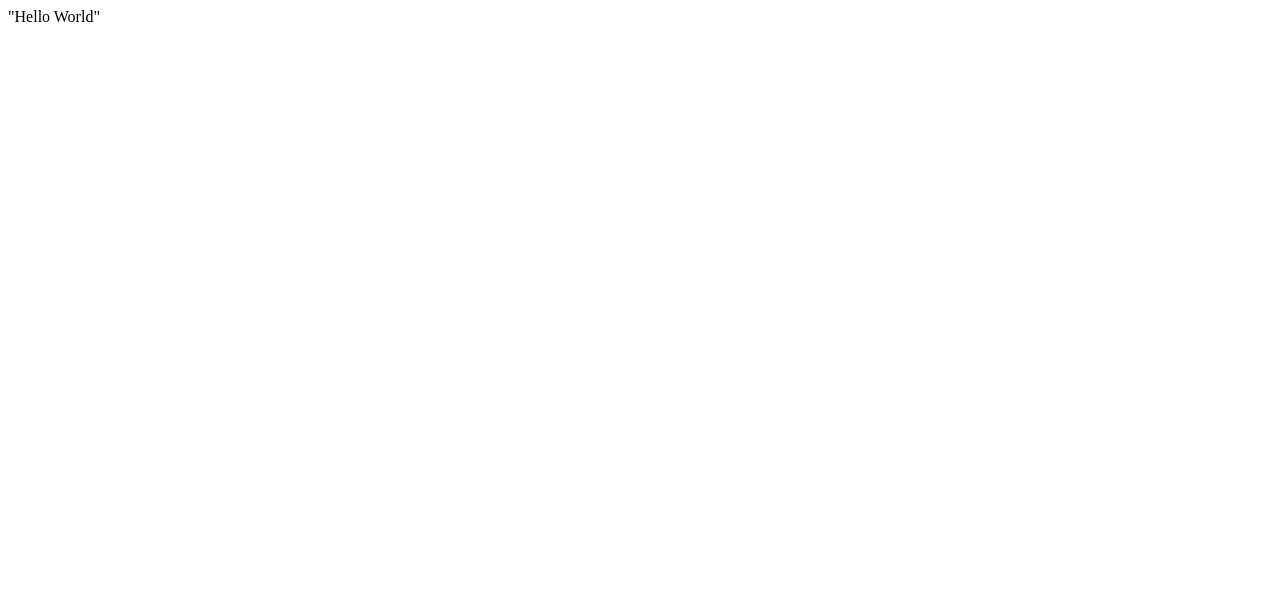
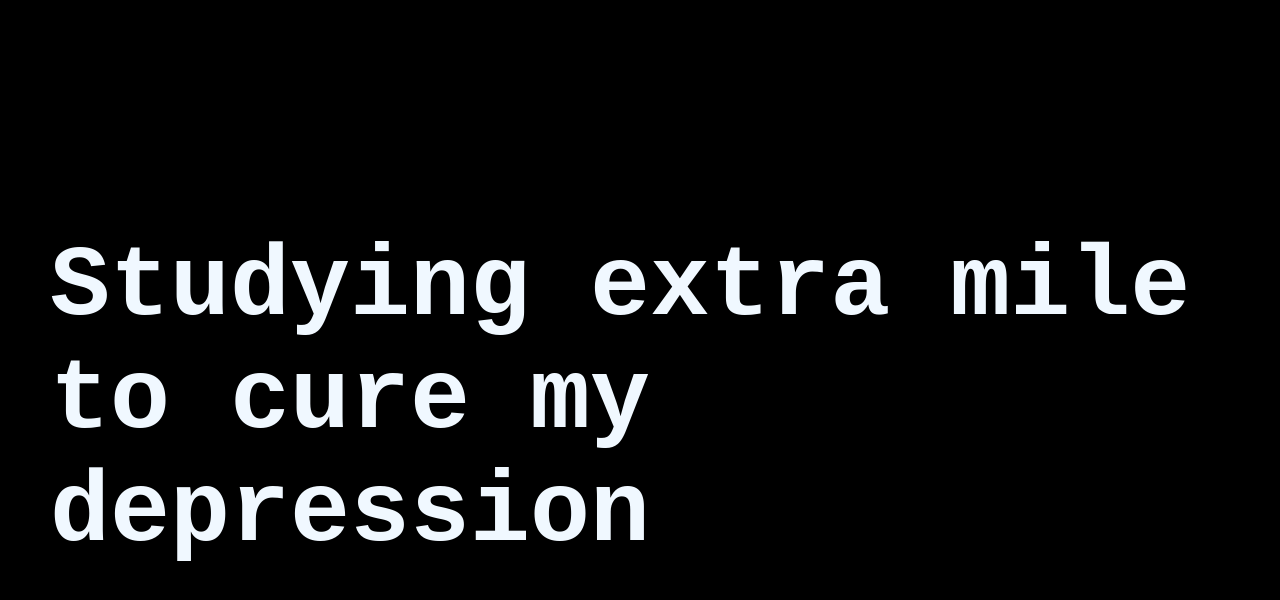
Before and after one commit to Terebellum/Terebellum.github.io, a plain HTML site: page index.html in a window 1280 px wide. Drawn offline with Linux system fonts and the light colour scheme; a web font is replaced by a local one.

Commit message:
Added basic structure and styling

```diff
--- /dev/null
+++ b/css/styles.css
@@ -0,0 +1,50 @@
+@import url('https://fonts.googleapis.com/css2?family=Martian+Mono:wght@600&family=Shadows+Into+Light&display=swap');
+* {
+    margin: 0;
+    padding: 0;
+    box-sizing: border-box;
+    font-family: 'Martian Mono', monospace;
+}
+
+h1 {
+    font-size: 100px;
+}
+
+body {
+    overflow: hidden;
+}
+
+.container {
+    scroll-snap-type: y mandatory;
+    overflow-y: scroll;
+    height: 100vh;
+}
+
+section.page {
+    height: 100vh;
+    display: flex;
+    justify-content: center;
+    align-items: center;
+    scroll-snap-align: center;
+    position: relative;
+}
+
+section#intro {
+    background-color: black;
+    color:aliceblue;
+}
+
+section#intro h1 {
+    margin: 50px
+}
+
+section#first h1 {
+    font-family: 'Shadows Into Light', cursive;
+}
+
+.counter {
+    position: absolute;
+    bottom: 30px;
+    left: 30px;
+    font-size: 30px;
+}
--- a/index.html
+++ b/index.html
@@ -1 +1,21 @@
-"Hello World"
+<!DOCTYPE html>
+<head>
+    <title>Embrace me</title>
+    <link rel="icon" href="favicon.ico" type="image/x-icon">
+    <link rel=“shortcut icon” href=“favicon.ico” type=“image/x-icon”>
+    <meta name="viewport" content="width=device-width, initial-scale=1.0">
+    <link rel="stylesheet" href="css/styles.css?v=1.0">
+</head>
+<body>
+<div class="container">
+
+    <section class="page" id="intro">
+        <h1>Studying extra mile to cure my depression</h1>
+    </section>
+    <section class="page" id="first">
+        <h1>Starting soon...</h1>
+        <p class="counter" hidden>First Day</p>
+    </section>
+
+</div>
+</body>
```
Also changed, not shown: favicon.ico (added).
